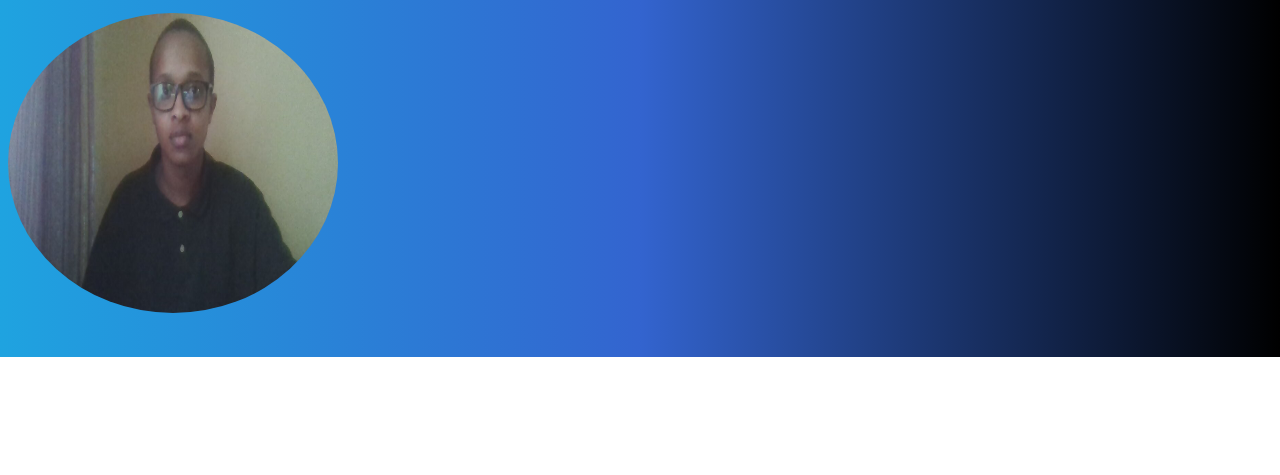
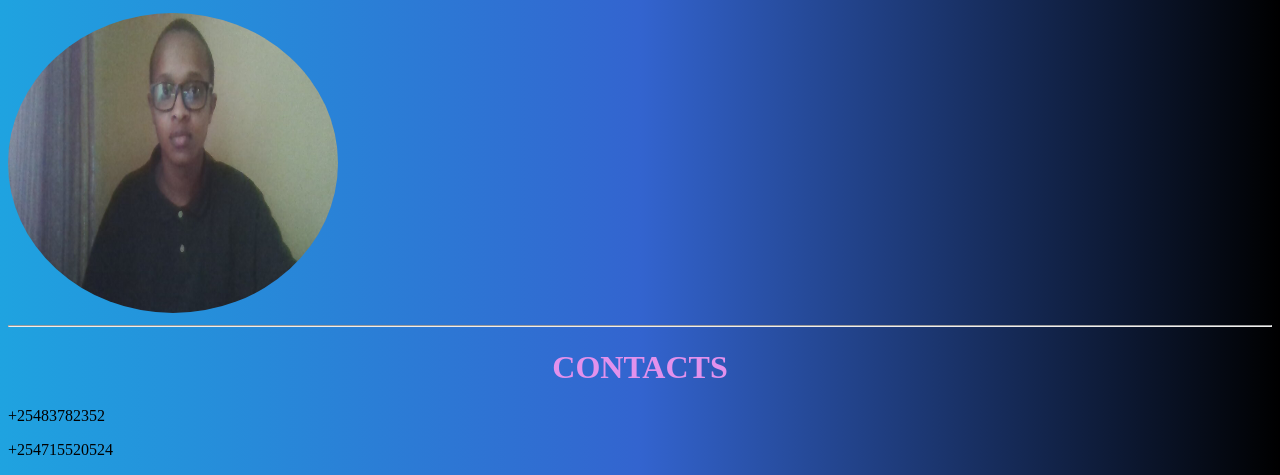
Before and after one commit to kareko1/interior-illusionists, a plain HTML site: page index2.html in a window 1280 px wide. Shown: the part 443-918 px from the top of the page. Before the commit the page ends 800 px from the top, so only its background shows below. Drawn offline with Linux system fonts and the light colour scheme.

Commit message:
a number

```diff
--- a/index2.html
+++ b/index2.html
@@ -15,7 +15,10 @@
     </div>
     <img src="brian.jpg" class="rounded" width="330" height="300">
     <div>
-        <p></p>
+<hr>
+        <h1>CONTACTS</h1>
+        <p>+25483782352</p>
+        <p>+254715520524</p>
     </div>
 </body>
 </html>
```
